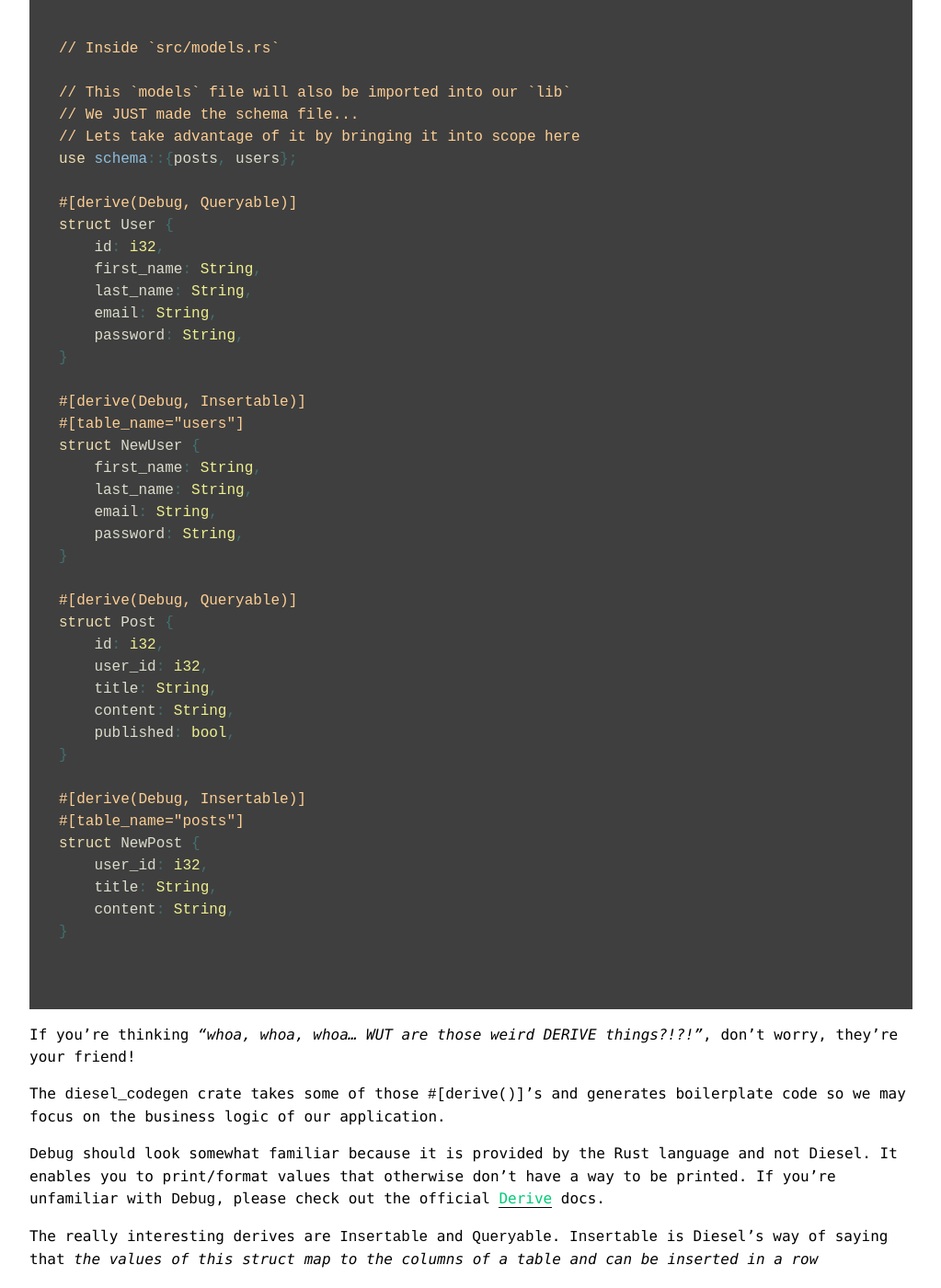
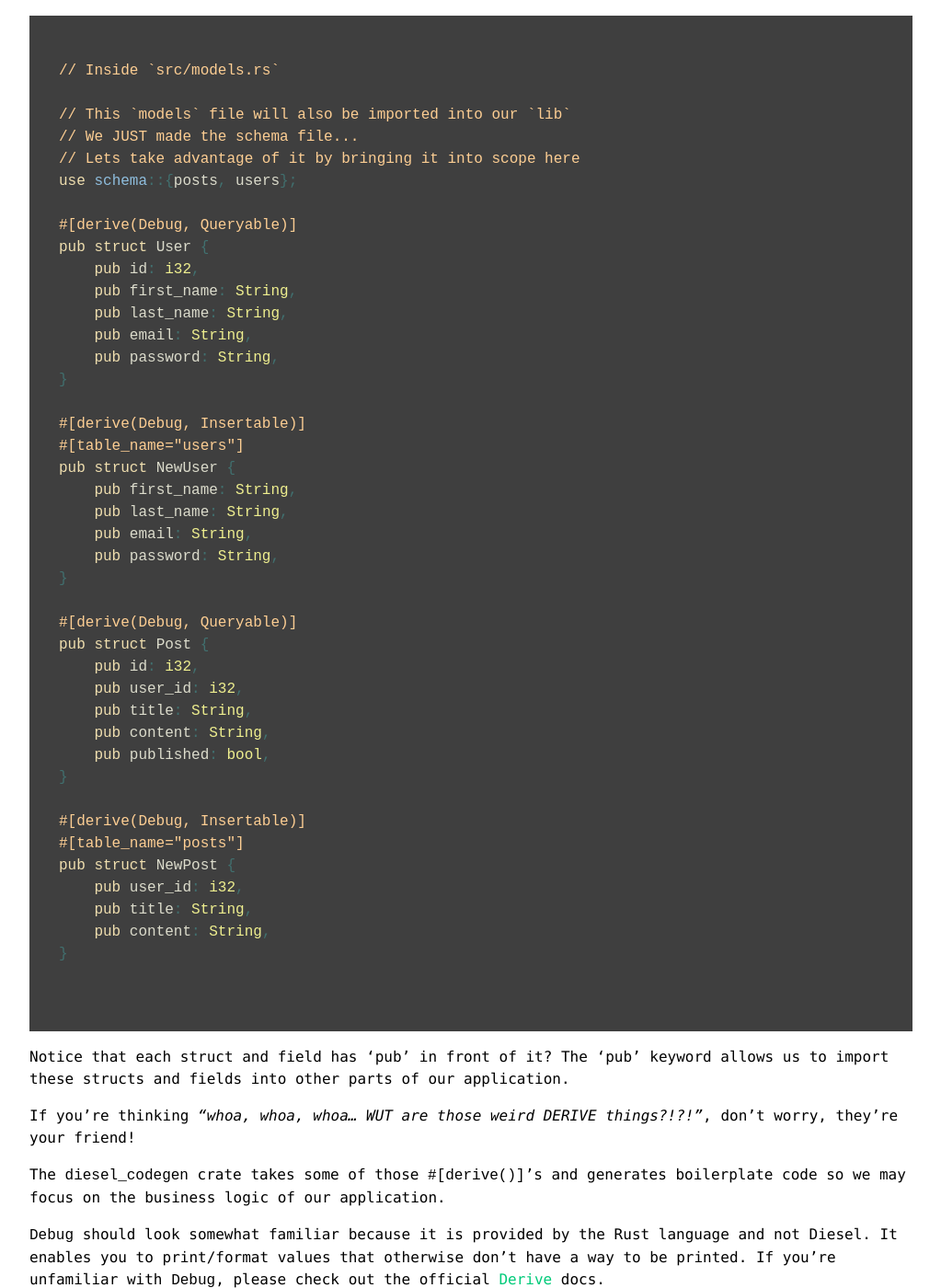
Before and after one commit to notryanb/notryanb.github.io, a Jekyll site: the page built from _posts/2017-10-06-rust-blog-series-2.md, in a window 1280 px wide and 1400 px high, scrolled down 1504 px. Shown: the whole window at 92% size, without its empty margins (128-1151 px from the left). Built offline with Jekyll 4.4.1, drawn with Linux system fonts in a browser that asks for light colours; some of the changed text lies outside the part shown.

Commit message:
Make models public, add bcrypt to Cargo and add seed run command

````diff
--- a/_posts/2017-10-06-rust-blog-series-2.md
+++ b/_posts/2017-10-06-rust-blog-series-2.md
@@ -22,6 +22,7 @@ please do as it covers project setup and will be referenced heavily throughout t
 [Part I]: ./rust-blog-series-1.html
 
 *Edit* - Fixed some broken links and corrected published date
+*Edit 2* - Fixed models.rs, added bcrypt import and seed command
 
 ## infer_schema!
 
@@ -87,41 +88,43 @@ Lets create a `src/models.rs` file and review the code that goes into it.
 use schema::{posts, users};
 
 #[derive(Debug, Queryable)]
-struct User {
-    id: i32,
-    first_name: String,
-    last_name: String,
-    email: String,
-    password: String,
+pub struct User {
+    pub id: i32,
+    pub first_name: String,
+    pub last_name: String,
+    pub email: String,
+    pub password: String,
 }
 
 #[derive(Debug, Insertable)]
 #[table_name="users"]
-struct NewUser {
-    first_name: String,
-    last_name: String,
-    email: String,
-    password: String,
+pub struct NewUser {
+    pub first_name: String,
+    pub last_name: String,
+    pub email: String,
+    pub password: String,
 }
 
 #[derive(Debug, Queryable)]
-struct Post {
-    id: i32,
-    user_id: i32,
-    title: String,
-    content: String,
-    published: bool,
+pub struct Post {
+    pub id: i32,
+    pub user_id: i32,
+    pub title: String,
+    pub content: String,
+    pub published: bool,
 }
 
 #[derive(Debug, Insertable)]
 #[table_name="posts"]
-struct NewPost {
-    user_id: i32,
-    title: String,
-    content: String,
+pub struct NewPost {
+    pub user_id: i32,
+    pub title: String,
+    pub content: String,
 }
 
 ```
+
+Notice that each struct and field has 'pub' in front of it? The 'pub' keyword allows us to import these structs and fields into other parts of our application.
 
 If you're thinking *"whoa, whoa, whoa... WUT are those weird DERIVE things?!?!"*,
 don't worry, they're your friend!
@@ -683,7 +689,9 @@ fn main() {
 
 ```
 
-If you'd like the visual feedback, add some `println!()` macros after the INSERTS or queries for confirmation from the seed file.
+Run `cargo run --bin seed` on the command line to execute the code we just added and populate the database with dummy data.
+
+If you'd like visual feedback, add some `println!()` macros after the INSERTS or queries for confirmation from the seed file.
 We'll be confirming directly from Postgres.
 Get into your database via the Postgres CLI with the following command.
 Make sure to use the database name that is in your DATABASE_URL.
````
Also changed, not shown: other parts of _posts/2017-10-06-rust-blog-series-2.md (+3 -0 lines).
